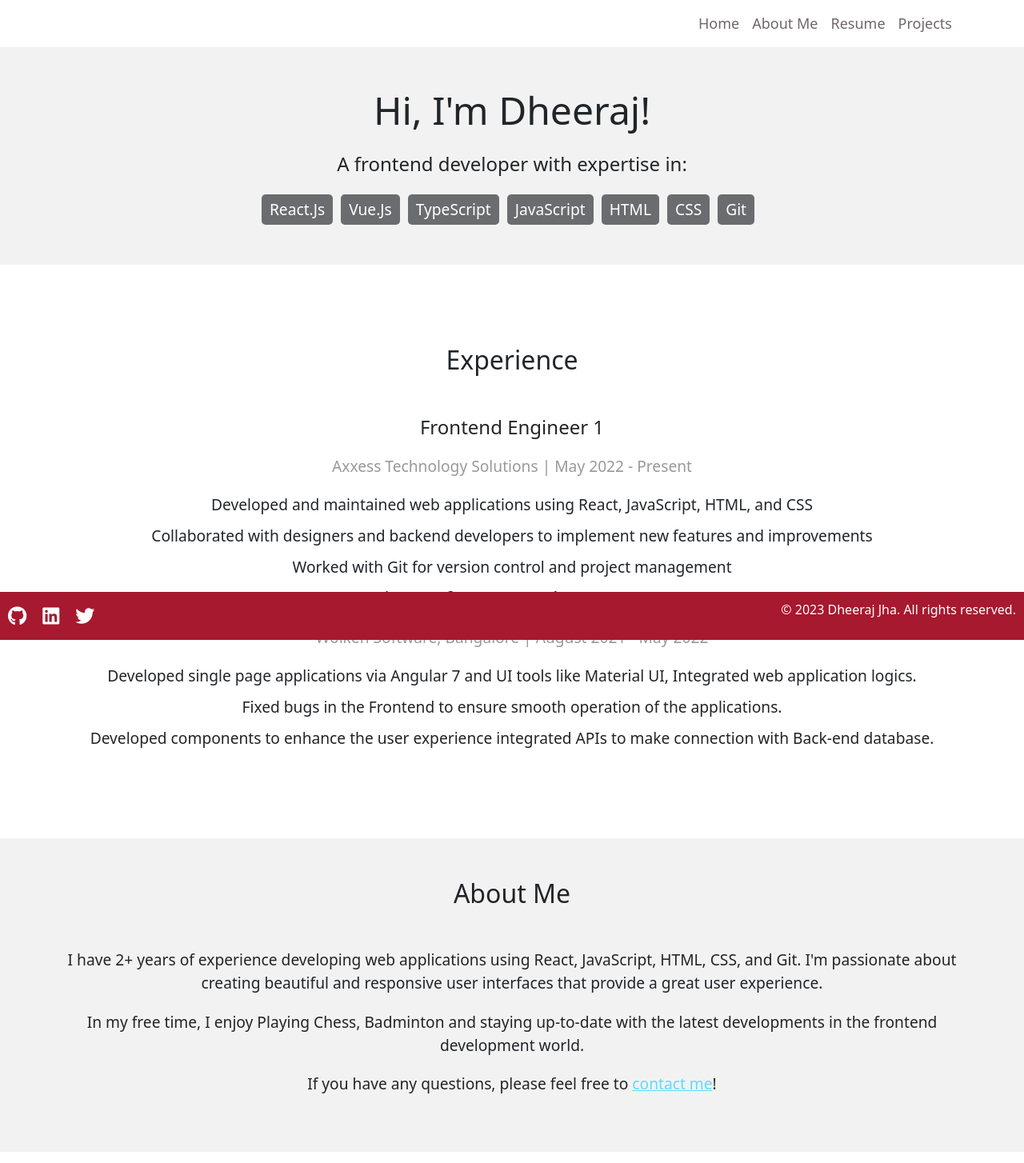
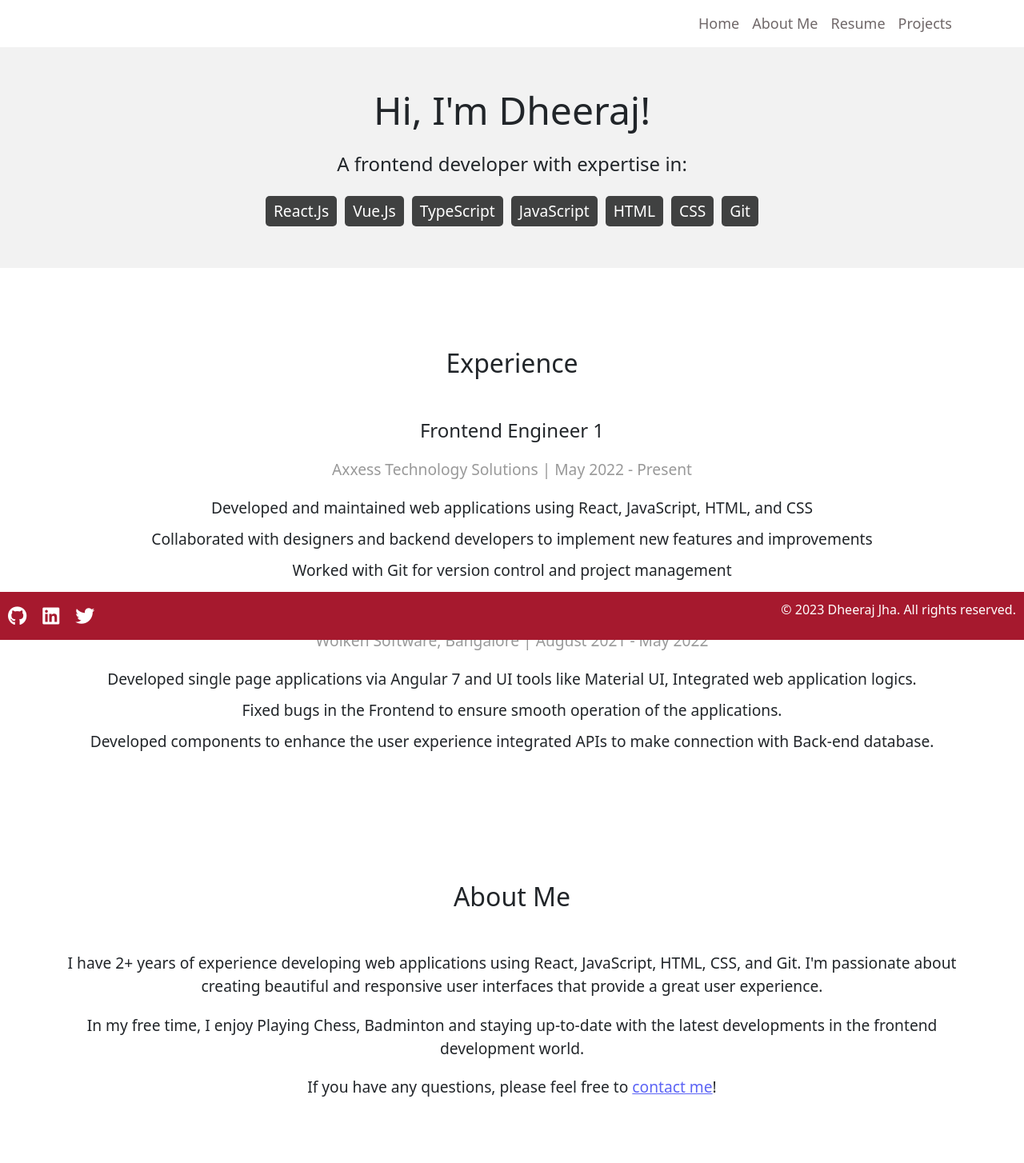
Before and after one commit to theDheerajjha/react-portfolio, a React (Create React App) app: page /about in a window 1280 px wide. Shown: the whole page at 80% size. Built offline with nearby package versions, Linux system fonts and the light colour scheme.

Commit message:
added link and some styles

```diff
--- a/src/style.scss
+++ b/src/style.scss
@@ -119,6 +119,10 @@ width: fit-content;}
 }
 
 /* -----skill-section--- */
+.card{
+  padding: 50px !important;
+
+}
 .skill-section {
   background-color: $p1-bg-color;
   padding: 50px;
@@ -230,9 +234,9 @@ width: fit-content;}
 
 .intro-section__skill-item {
   display: inline-block;
-  margin-right: 10px;
+  margin:2px 5px;
   font-size: 1.2rem;
-  background-color: #595b5fe1;
+  background-color: #292a2be1;
   color: white;
   padding: 5px 10px;
   border-radius: 5px;
@@ -272,9 +276,10 @@ width: fit-content;}
 }
 
 .about-section {
-  background-color: #f2f2f2;
+  background-color: white ;
   padding: 50px;
   margin-top: 50px;
+  margin-bottom: 10px;
   text-align: center;
 }
 
@@ -290,5 +295,5 @@ width: fit-content;}
 }
 
 .about-section__link {
-  color: #61dafb;
+  color: #5c64f5;
 }
```
